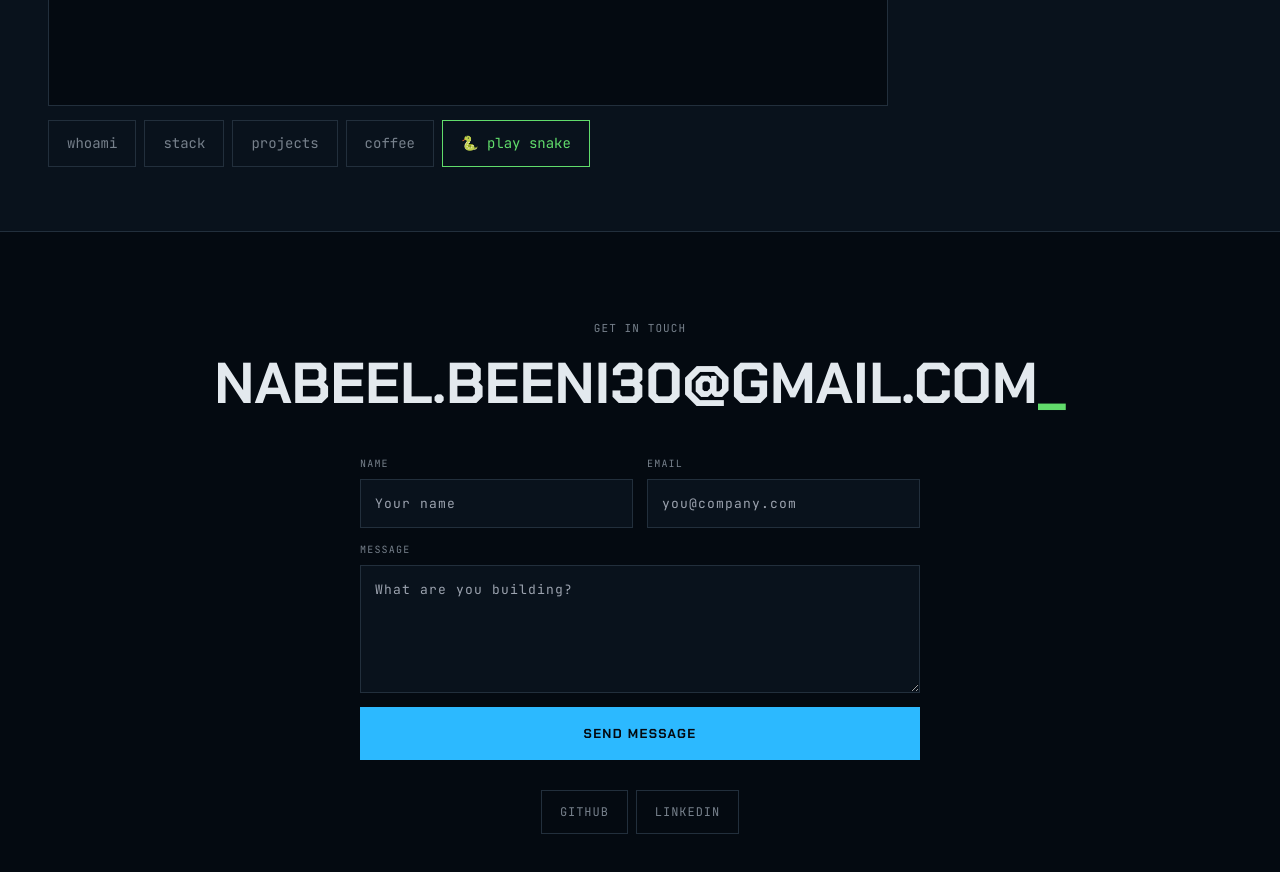
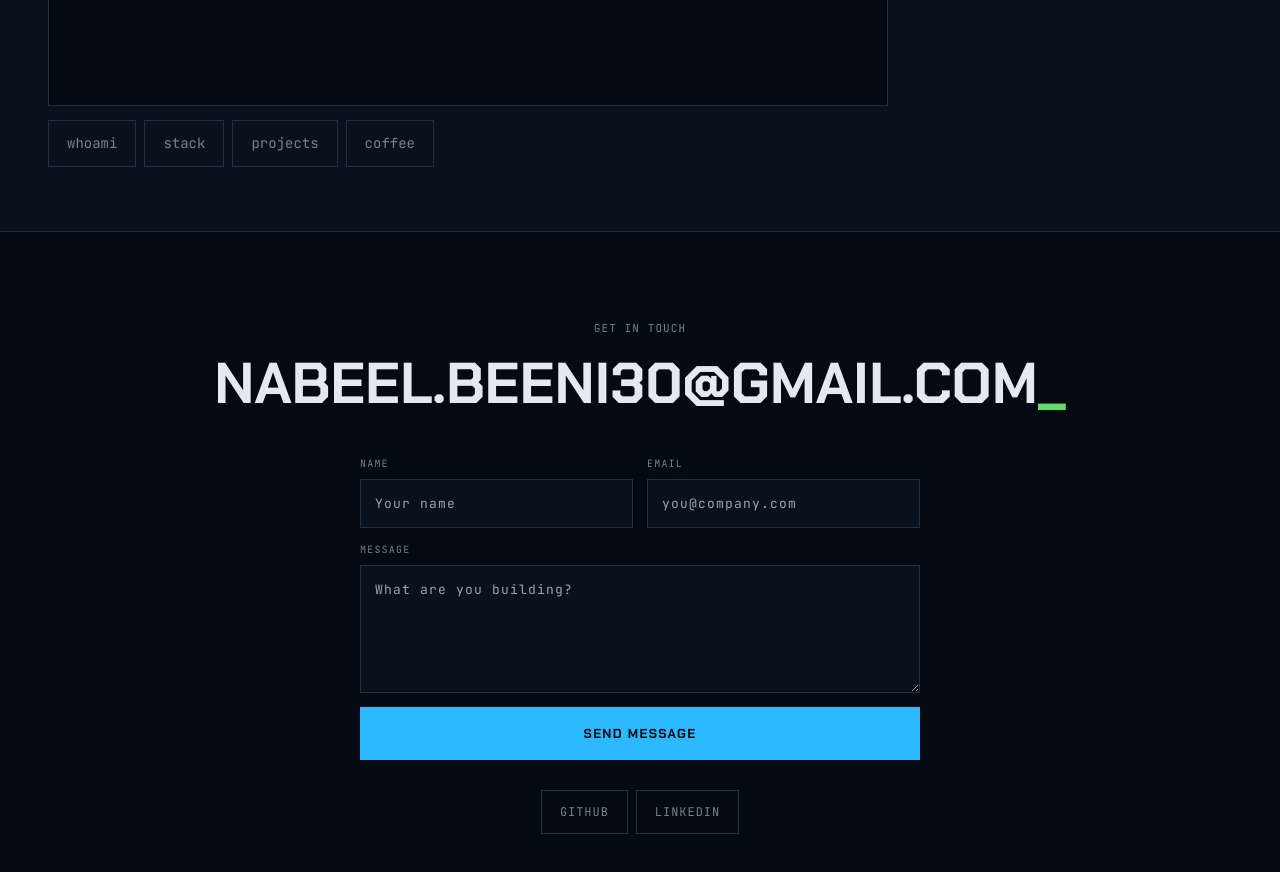
Before and after one commit to nabeel77/portfolio, a Next.js app: page / in a window 1280 px wide. Shown: the part 5100-5972 px from the top of the page. Built offline with nearby package versions, Linux system fonts and the light colour scheme.

Commit message:
remove play snake button

```diff
--- a/src/components/Terminal/Terminal.js
+++ b/src/components/Terminal/Terminal.js
@@ -94,7 +94,7 @@ const OUTPUTS = {
 };
 
 const COMMANDS = [...Object.keys(OUTPUTS), 'clear', 'matrix', 'snake'];
-const QUICK = ['whoami', 'stack', 'projects', 'coffee', 'snake'];
+const QUICK = ['whoami', 'stack', 'projects', 'coffee'];
 
 const Prompt = () => (
   <>
@@ -378,7 +378,6 @@ export const Terminal = () => {
             style={{ display: 'flex', gap: 8, flexWrap: 'wrap', marginTop: 14 }}
           >
             {QUICK.map((c) => {
-              const isSnake = c === 'snake';
               return (
                 <button
                   key={c}
@@ -387,10 +386,8 @@ export const Terminal = () => {
                   style={{
                     cursor: snakeOn ? 'default' : 'pointer',
                     background: 'none',
-                    border: `1px solid ${
-                      isSnake ? 'var(--green)' : 'var(--line)'
-                    }`,
-                    color: isSnake ? 'var(--green)' : 'var(--dim)',
+                    border: `1px solid var(--line)`,
+                    color: 'var(--dim)',
                     fontFamily: 'inherit',
                     fontSize: 14,
                     padding: '12px 18px',
@@ -398,7 +395,7 @@ export const Terminal = () => {
                     opacity: snakeOn ? 0.5 : 1,
                   }}
                 >
-                  {isSnake ? '🐍 play snake' : c}
+                  {c}
                 </button>
               );
             })}
```
Also changed, not shown: 1 other file (tests, documents, lock files or other folders).
